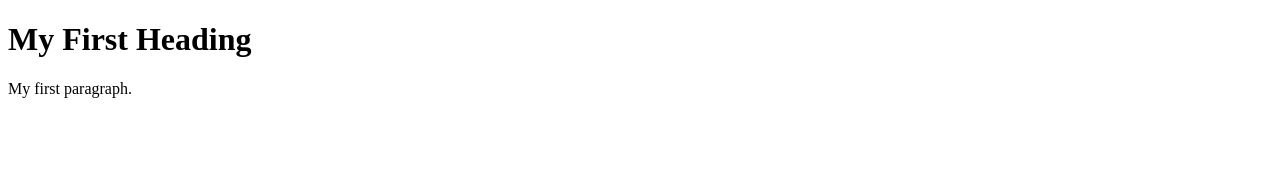
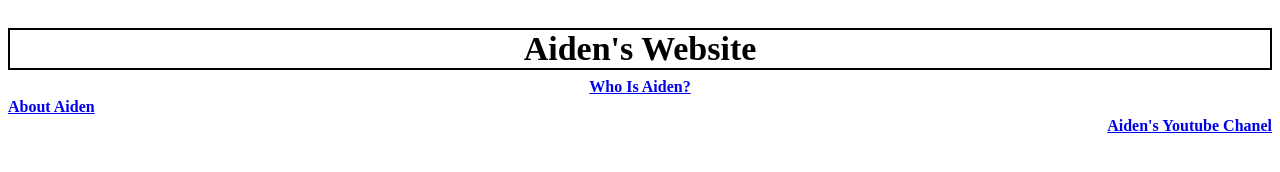
Before and after one commit to Sonicman267/Test, a plain HTML site: page index.html in a window 1280 px wide. Drawn offline with Linux system fonts and the light colour scheme.

Commit message:
Add files via upload

```diff
--- /dev/null
+++ b/Style.css
@@ -0,0 +1,41 @@
+body{
+
+}
+
+
+.title{
+	color: black;
+	font-size: 34px;
+	text-align: center;
+	border: 2px solid black ;
+}
+
+.about{
+	text-align: left;
+	color: #85D9C0;
+}
+
+.who{
+	text-align: center;
+	color: #85D9C0;
+    margin-top: -60px;
+
+
+}
+
+.youtube{
+	text-align: right;
+	color: #85D9C0;
+	}
+
+h1{
+	text-align: center;
+	color: #DBED81;
+}
+
+p{
+	font-size: 24px;
+	text-align:center;
+	border: 3px solid black;
+	color: #FAA255;
+}
--- a/index.html
+++ b/index.html
@@ -1,12 +1,14 @@
 <!DOCTYPE html>
 <html>
 <head>
-<title>Page Title</title>
+<link rel="stylesheet" type="text/css" href="style.css">
+<title>Aiden's Website</title>
 </head>
 <body>
+<h2 class="title">Aiden's Website
 
-<h1>My First Heading</h1>
-<p>My first paragraph.</p>
-
+<h4 class="about"><a href="test.html">About Aiden</h4></a>
+<h4 class="who"><a href="test.html">Who Is Aiden?</h4></a>
+<h4 class="youtube"><a href="https://www.youtube.com/channel/UCfDfy-M34D2lGGujnpwKOTw">Aiden's Youtube Chanel</h4></a>
 </body>
 </html>
```
Also changed, not shown: Who is Aiden.html (added, +9 -0 lines), test.html (added, +17 -0 lines), 1 other file.
